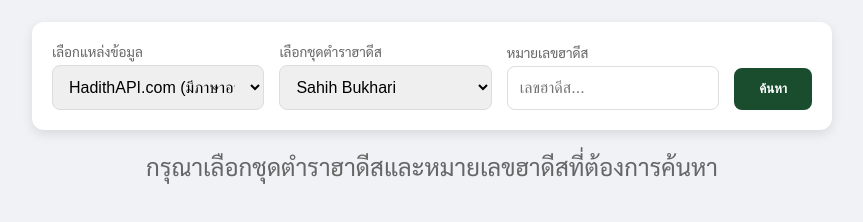
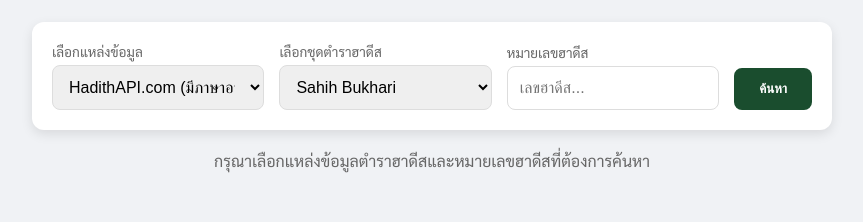
Before and after one commit to adisakwong/hadith, a plain HTML site: page index.html in a window 1280 px wide. Shown: the part 86-308 px from the top of the page, without its empty margins (208-1071 px from the left). Drawn offline with Linux system fonts and the light colour scheme.

Commit message:
Add files via upload

```diff
--- a/index.html
+++ b/index.html
@@ -50,8 +50,8 @@
         </section>
 
         <main id="displayArea">
-            <div class="placeholder-msg" style="margin-top:20px; color:#666; font-size: 1.50rem; text-align:center">
-                กรุณาเลือกชุดตำราฮาดีสและหมายเลขฮาดีสที่ต้องการค้นหา</div>
+            <div class="placeholder-msg" style="margin-top:20px; color:#666; font-size: 1.0rem; text-align:center">
+                กรุณาเลือกแหล่งข้อมูลตำราฮาดีสและหมายเลขฮาดีสที่ต้องการค้นหา</div>
         </main>
     </div>
     <script src="script.js"></script>
```
